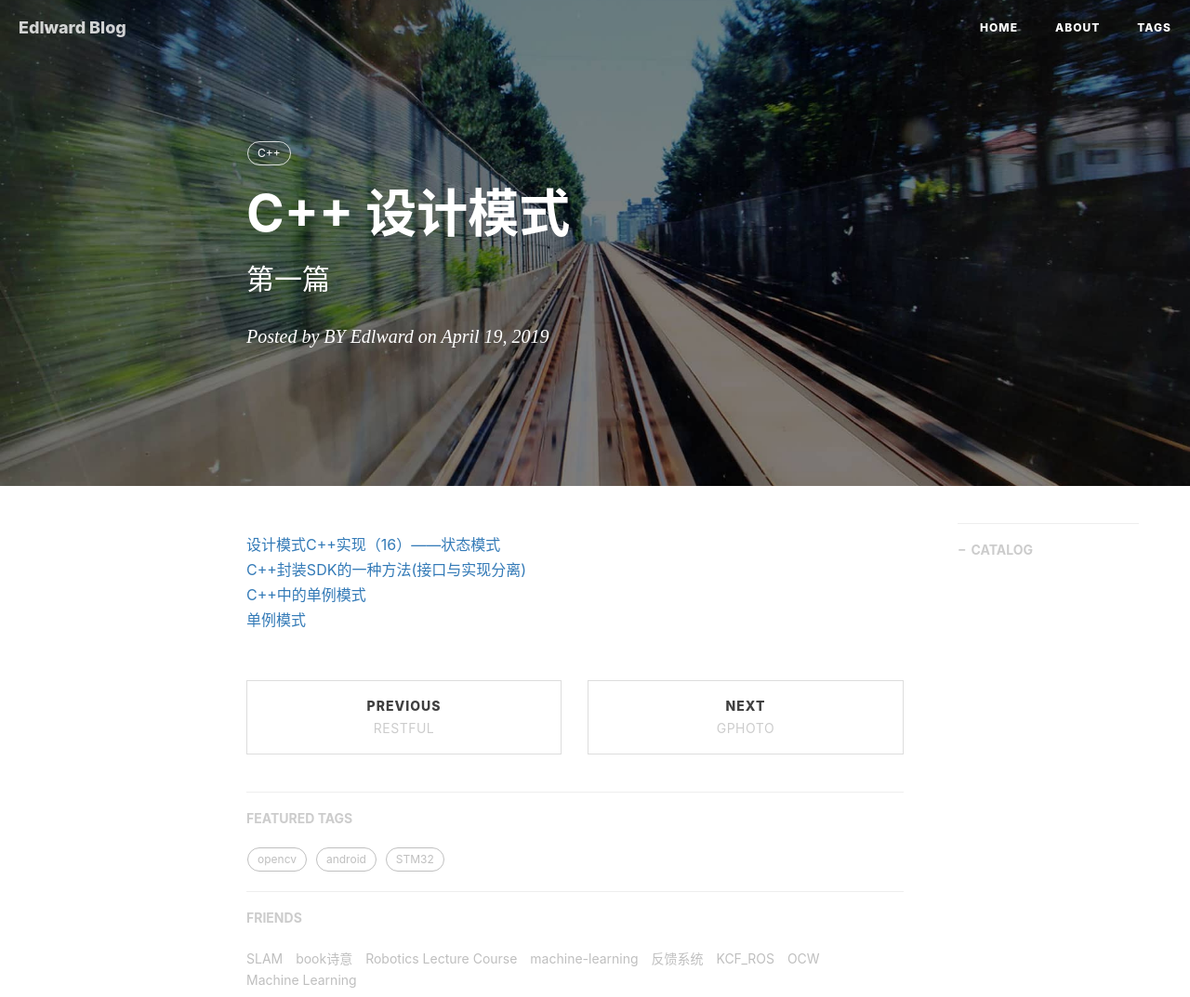
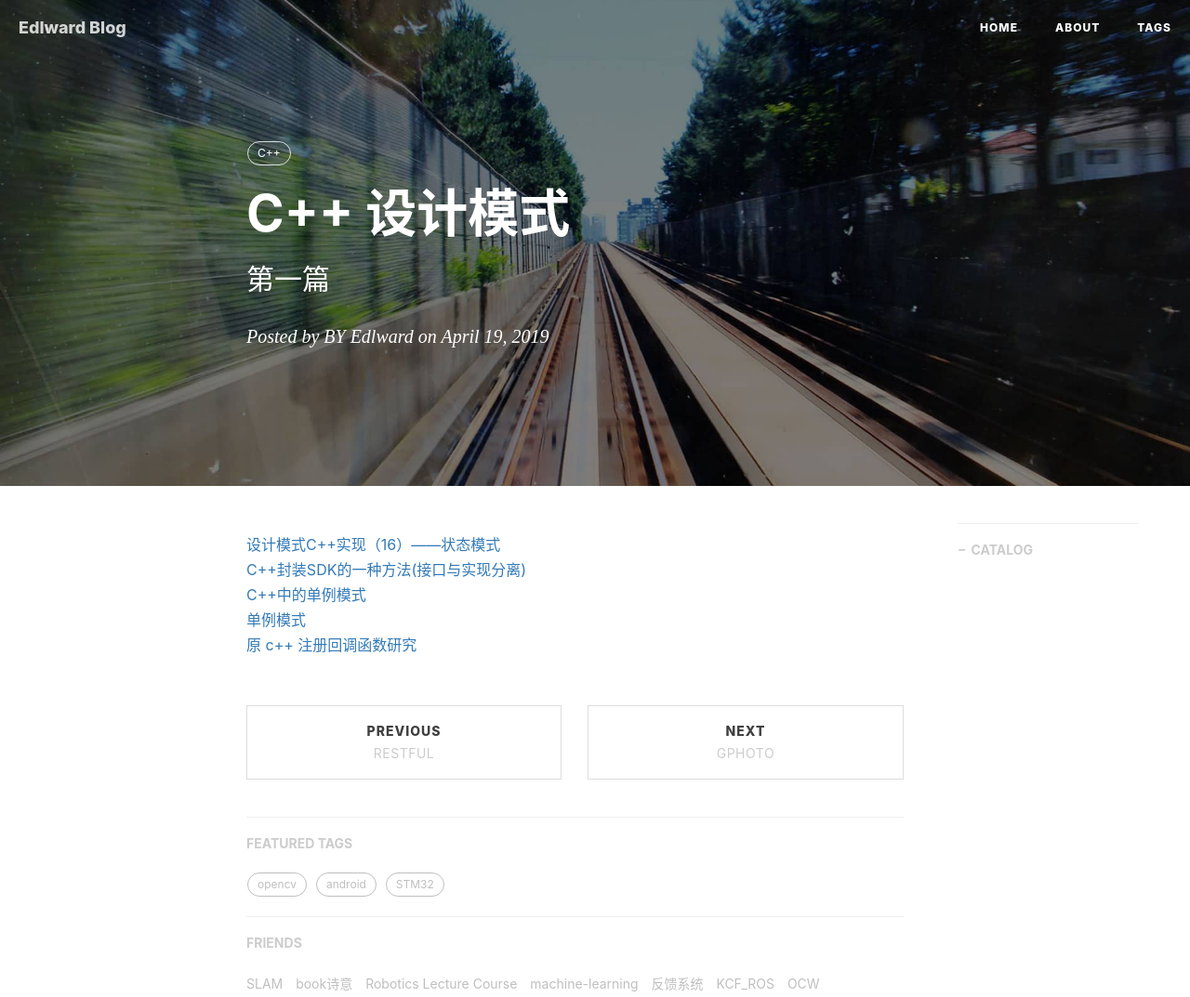
Before and after one commit to gary-robotics/dlward, a Jekyll site: the page built from _posts/2019-04-07-C++设计模式-2019.markdown, in a window 1280 px wide, cut to the strip 0-1073 px from the top of the page. Shown: the whole strip at 93% size. Built offline with Jekyll 4.4.1, drawn with Linux system fonts in a browser that asks for light colours; nearby versions of some CDN libraries; comment, search, counter and statistics services are not loaded; a file with an impossible date is left out.

Commit message:
Update 2019-04-07-C++设计模式-2019.markdown

```diff
--- a/_posts/2019-04-07-C++设计模式-2019.markdown
+++ b/_posts/2019-04-07-C++设计模式-2019.markdown
@@ -13,3 +13,4 @@ tags:                               #标签
 [C++封装SDK的一种方法(接口与实现分离)](https://blog.csdn.net/u011583798/article/details/79615756)
 [C++中的单例模式](https://www.cnblogs.com/xiehongfeng100/p/4781013.html)
 [单例模式](https://www.cnblogs.com/cxjchen/p/3148582.html)
+[ 原	c++ 注册回调函数研究](https://blog.csdn.net/mrailence/article/details/52251201)
```
